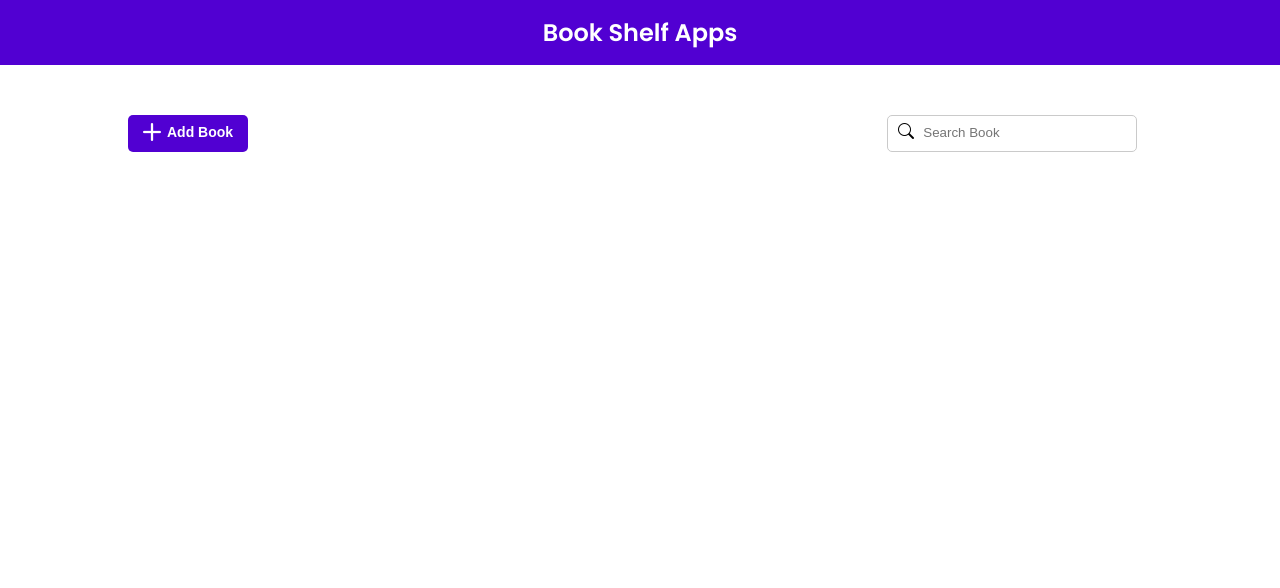
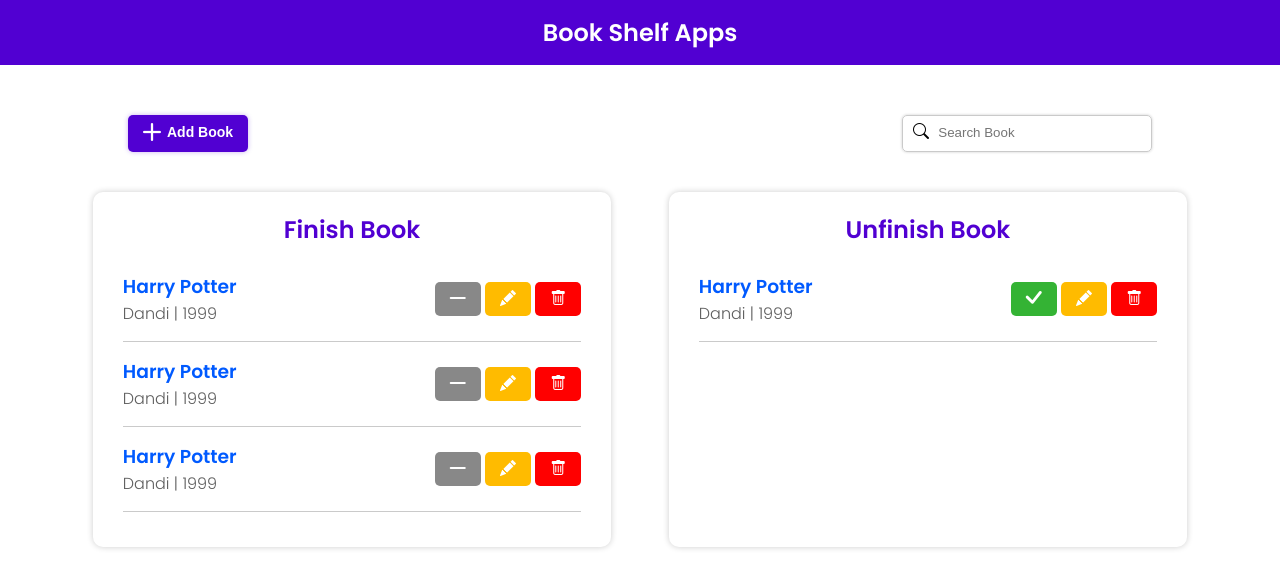
Before and after one commit to msuryaditriputraR/bookShelfApp, a website: page index.html in a window 1280 px wide. Drawn offline with nearby package versions, Linux system fonts and the light colour scheme.

Commit message:
styling shelf

```diff
--- a/assets/css/style.css
+++ b/assets/css/style.css
@@ -40,16 +40,13 @@ header #title {
 /* Main */
 .container {
     margin: 50px auto;
-    width: 80%;
+    width: 90%;
 }
 
 #top {
     display: flex;
     justify-content: space-between;
-}
-
-#right {
-    display: flex;
+    padding: 0 5vw;
 }
 
 /* Button Style */
@@ -67,7 +64,31 @@ header #title {
     background-color: var(--main-color);
 }
 
+.btn-yellow {
+    background-color: var(--yellow-color);
+}
+
+.btn-green {
+    background-color: var(--green-color);
+}
+
+.btn-red {
+    background-color: var(--red-color);
+}
+
+.btn-grey {
+    background-color: var(--grey-color);
+}
+
+.add-btn-modal {
+    box-shadow: 0px 0px 5px rgba(81, 0, 210, .3);
+}
+
 /* Icons style */
+.bi {
+    font-size: 16px;
+}
+
 .bi-plus-lg,
 .bi-funnel-fill {
     font-size: 18px;
@@ -75,14 +96,16 @@ header #title {
     margin-right: 6px;
 }
 
+
 /* Input Search */
 .search {
     border: 1px solid rgb(202, 202, 202);
-    margin-right: 15px;
     border-radius: 5px;
     padding: 0 10px;
     line-height: 2rem;
     width: 250px;
+    box-shadow: 0px 0px 3px rgba(0, 0, 0, .2);
+
 }
 
 .search .input-search {
@@ -90,3 +113,52 @@ header #title {
     padding: 0 5px;
     cursor: text;
 }
+
+/* Main Content */
+#main-content {
+    margin: 40px 0;
+    display: flex;
+    justify-content: space-around;
+}
+
+/* Shelf */
+.shelfbook {
+    border-radius: 10px;
+    padding: 20px 30px;
+    flex-basis: 45%;
+    box-shadow: 0px 0px 6px rgba(0, 0, 0, .2);
+}
+
+.header-shelf {
+    text-align: center;
+}
+
+.header-shelf h2 {
+    text-transform: capitalize;
+    color: var(--main-color);
+}
+
+.container-list {
+    margin: 25px 0 15px;
+}
+
+.list {
+    display: flex;
+    justify-content: space-between;
+    align-items: center;
+    padding-bottom: 15px;
+    border-bottom: 1px solid rgb(202, 202, 202);
+}
+
+.list:not(:first-child) {
+    margin-top: 15px;
+}
+
+.title-book {
+    color: #005aff;
+}
+
+.subtitle-book {
+    color: #5e5e5e;
+    font-weight: 300;
+}
--- a/index.html
+++ b/index.html
@@ -15,17 +15,107 @@
     </header>
     <main class="container">
         <section id="top">
-            <div id="left">
-                <button class="btn btn-main add-btn-modal"><i class="bi bi-plus-lg"></i>Add Book</button>
+            <button class="btn btn-main add-btn-modal"><i class="bi bi-plus-lg"></i>Add Book</button>
+            <div class="search">
+                <i class="bi bi-search"></i>
+                <input type="text" class="input-search" placeholder="Search Book">
             </div>
-            <div id="right">
-                <div class="search">
-                    <i class="bi bi-search"></i>
-                    <input type="text" class="input-search" placeholder="Search Book">
+        </section>
+        <section id="main-content">
+            <div class="shelfbook" id="finish-book">
+                <div class="header-shelf">
+                    <h2>finish book</h2>
+                </div>
+                <div class="container-list">
+                    <div class="list">
+                        <div class="left">
+                            <h3 class="title-book">
+                                Harry Potter
+                            </h3>
+                            <p class="subtitle-book">Dandi | 1999</p>
+                        </div>
+                        <div class="right">
+                            <button class="btn btn-grey">
+                                <i class="bi bi-dash-lg"></i>
+                            </button>
+
+                            <button class="btn btn-yellow">
+                                <i class="bi bi-pencil-fill"></i>
+                            </button>
+                            <button class="btn btn-red">
+                                <i class="bi bi-trash"></i>
+                            </button>
+                        </div>
+                    </div>
+                    <div class="list">
+                        <div class="left">
+                            <h3 class="title-book">
+                                Harry Potter
+                            </h3>
+                            <p class="subtitle-book">Dandi | 1999</p>
+                        </div>
+                        <div class="right">
+                            <button class="btn btn-grey">
+                                <i class="bi bi-dash-lg"></i>
+                            </button>
+
+                            <button class="btn btn-yellow">
+                                <i class="bi bi-pencil-fill"></i>
+                            </button>
+                            <button class="btn btn-red">
+                                <i class="bi bi-trash"></i>
+                            </button>
+                        </div>
+                    </div>
+                    <div class="list">
+                        <div class="left">
+                            <h3 class="title-book">
+                                Harry Potter
+                            </h3>
+                            <p class="subtitle-book">Dandi | 1999</p>
+                        </div>
+                        <div class="right">
+                            <button class="btn btn-grey">
+                                <i class="bi bi-dash-lg"></i>
+                            </button>
+
+                            <button class="btn btn-yellow">
+                                <i class="bi bi-pencil-fill"></i>
+                            </button>
+                            <button class="btn btn-red">
+                                <i class="bi bi-trash"></i>
+                            </button>
+                        </div>
+                    </div>
+                </div>
+            </div>
+            <div class="shelfbook" id="unfinish-book">
+                <div class="header-shelf">
+                    <h2>unfinish book</h2>
+                </div>
+                <div class="container-list">
+                    <div class="list">
+                        <div class="left">
+                            <h3 class="title-book">
+                                Harry Potter
+                            </h3>
+                            <p class="subtitle-book">Dandi | 1999</p>
+                        </div>
+                        <div class="right">
+                            <button class="btn btn-green">
+                                <i class="bi bi-check-lg"></i>
+                            </button>
+                            <button class="btn btn-yellow">
+                                <i class="bi bi-pencil-fill"></i>
+                            </button>
+                            <button class="btn btn-red">
+                                <i class="bi bi-trash"></i>
+                            </button>
+                        </div>
+                    </div>
                 </div>
             </div>
         </section>
-        <section id="main-content"></section>
     </main>
 </body>
 
```
